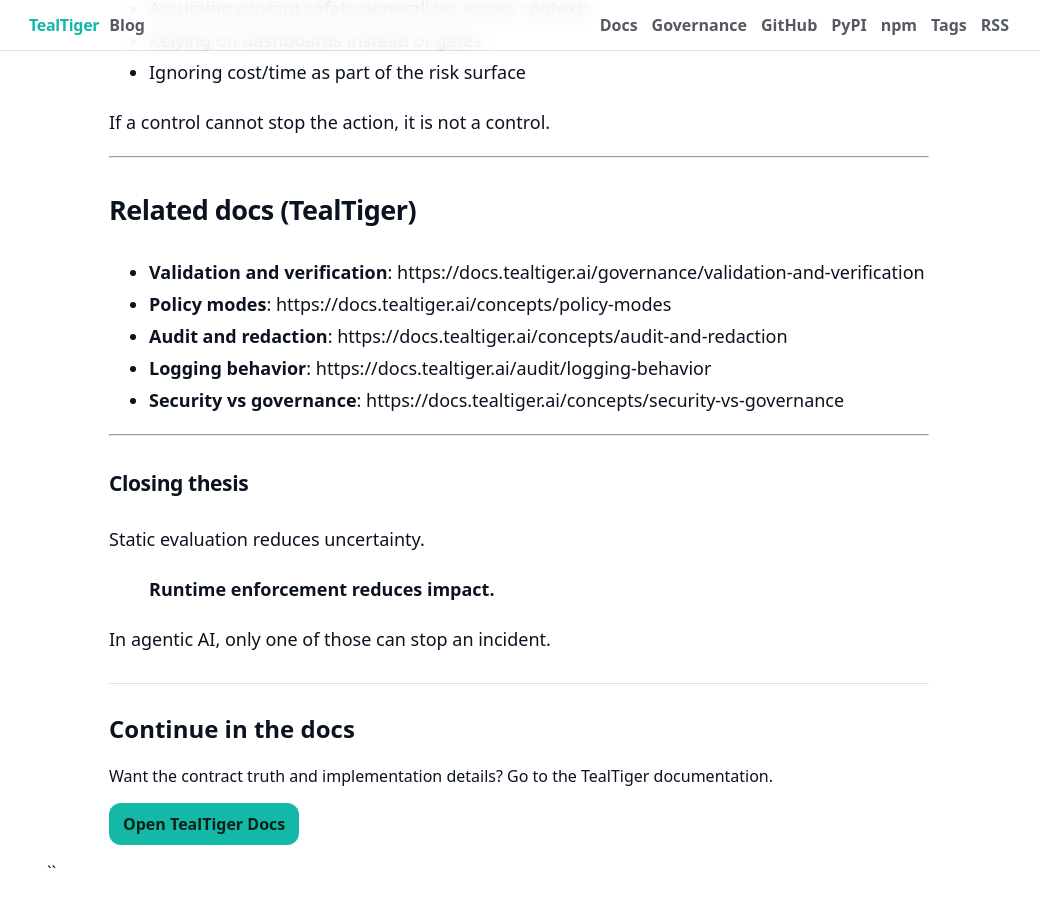
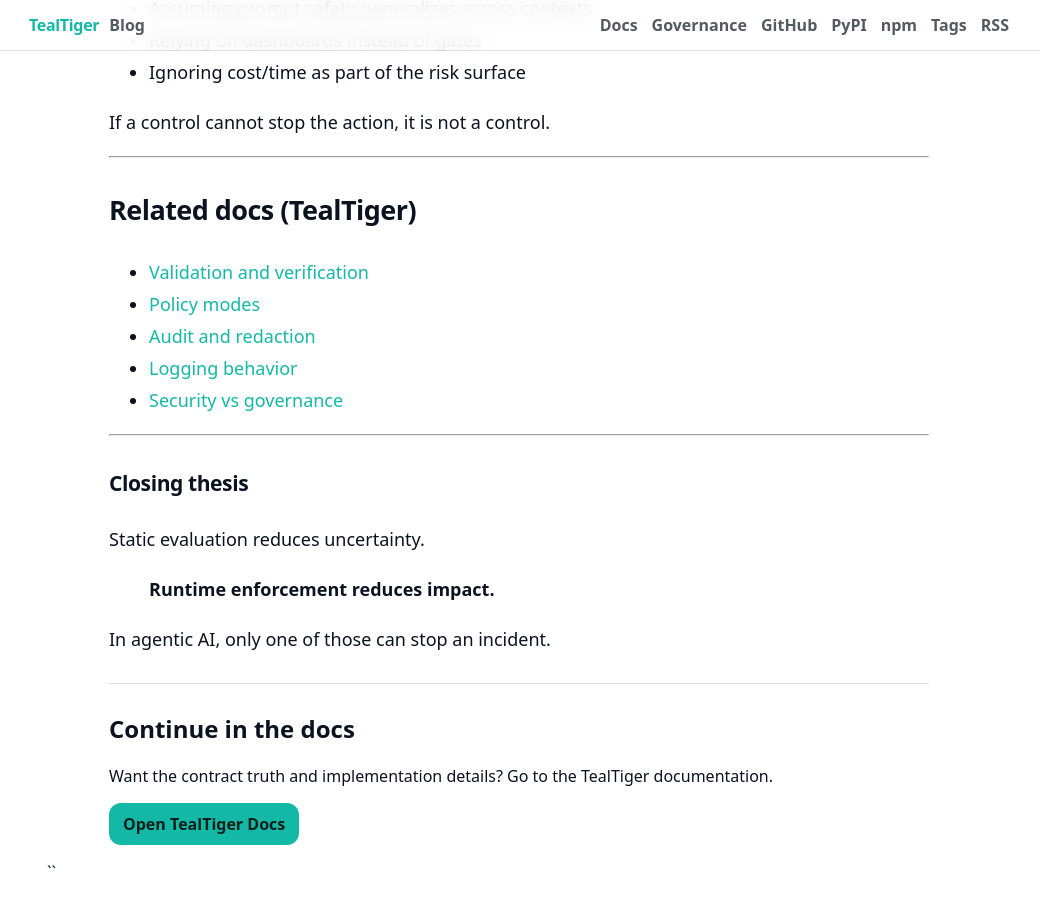
Before and after one commit to agentguard-ai/TealTiger-Blogs, a Jekyll site: the page built from _posts/2026-03-01-why-runtime-enforcement-beats-static-evaluation.md, in a window 1280 px wide and 900 px high, scrolled down 7153 px. Shown: the whole window, without its empty margins (121-1161 px from the left). Built offline with Jekyll 4.4.1, drawn with Linux system fonts in a browser that asks for light colours.

Commit message:
Convert Related docs plain-text URLs to markdown hyperlinks in all blog posts

```diff
--- a/_posts/2026-03-01-why-runtime-enforcement-beats-static-evaluation.md
+++ b/_posts/2026-03-01-why-runtime-enforcement-beats-static-evaluation.md
@@ -280,11 +280,11 @@ If a control cannot stop the action, it is not a control.
 
 ## Related docs (TealTiger)
 
-- **Validation and verification**: {{ site.docs_base }}/governance/validation-and-verification
-- **Policy modes**: {{ site.docs_base }}/concepts/policy-modes
-- **Audit and redaction**: {{ site.docs_base }}/concepts/audit-and-redaction
-- **Logging behavior**: {{ site.docs_base }}/audit/logging-behavior
-- **Security vs governance**: {{ site.docs_base }}/concepts/security-vs-governance
+- [Validation and verification]({{ site.docs_base }}/governance/validation-and-verification)
+- [Policy modes]({{ site.docs_base }}/concepts/policy-modes)
+- [Audit and redaction]({{ site.docs_base }}/concepts/audit-and-redaction)
+- [Logging behavior]({{ site.docs_base }}/audit/logging-behavior)
+- [Security vs governance]({{ site.docs_base }}/concepts/security-vs-governance)
 
 ---
 
```
Also changed, not shown: _posts/2026-02-24-why-prompt-only-guardrails-fail.md (+4 -4 lines), _posts/2026-02-25-zero-trust-agentic-ai.md (+4 -4 lines), _posts/2026-02-26-blast-radius-control-for-ai-agents.md (+4 -4 lines), _posts/2026-02-27-logging-is-not-governance.md (+5 -5 lines), _posts/2026-02-28-cost-is-a-security-boundary.md (+5 -5 lines).
